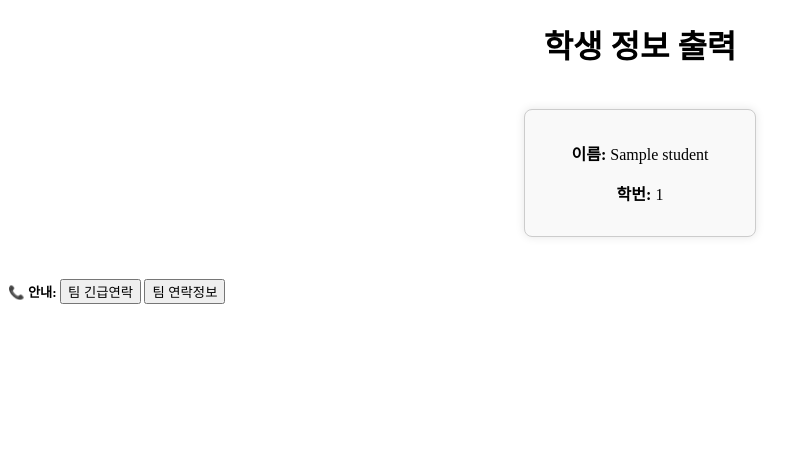
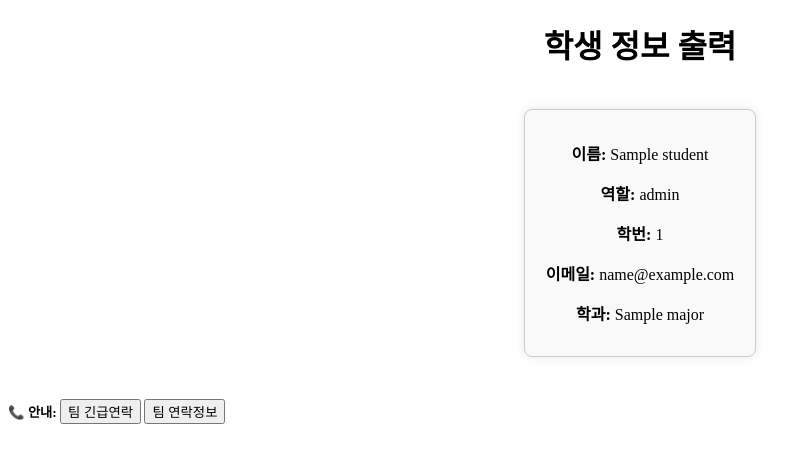
Before and after one commit to CSID-DGU/2024-2-OSSPrac-OPEN-07, a Flask app: template Subject3_1/templates/app_result.html in a window 1280 px wide. Shown: the top 463 px of the page, without its empty margins (0-810 px from the left). Run offline with Flask 3, Linux system fonts and the light colour scheme; the template is opened without the code that fills it: most values are stand-ins (such as "Sample title", 1, 10 or a date in 2020).

Commit message:
skeleton

```diff
--- a/Subject3_1/team.py
+++ b/Subject3_1/team.py
@@ -18,10 +18,13 @@ def input():
 def result():
     # 각 학생의 이름과 학번 데이터를 리스트로 받음
     names = request.form.getlist('name[]')
+    role = request.form.getlist('role[]')
     student_numbers = request.form.getlist('StudentNumber[]')
+    student_email = request.form.getlist('email[]')
+    major = request.form.getlist('major[]')
 
     # 데이터를 템플릿으로 전달하여 출력 페이지 생성
-    return render_template('app_result.html', students=zip(names, student_numbers))
+    return render_template('app_result.html', students=zip(names,role, student_numbers,student_email,major))
 
 @app.route('/contact')
 def contact_info():
--- a/Subject3_1/templates/app_index.html
+++ b/Subject3_1/templates/app_index.html
@@ -42,7 +42,10 @@
     <div class="container">
         <div class="student-block">
             <p><strong>이름:</strong> </p>
+            <p><strong>역할:</strong> </p>
             <p><strong>학번:</strong> </p>
+            <p><strong>이메일:</strong> </p>
+            <p><strong>전공:</strong> </p>
         </div>
     </div>
     <h3> 팀 구성원 정보 입력 페이지 <button onclick="openInputPage()"> 이동 </button> </h3>
--- a/Subject3_1/templates/app_input.html
+++ b/Subject3_1/templates/app_input.html
@@ -23,7 +23,10 @@
         <div id="personContainer">
             <div class="person-block">
                 <p>이름: <input type="text" name="name[]" required></p>
+                <p>역할: <input type="text" name="role[]" required></p>
                 <p>학번: <input type="text" name="StudentNumber[]" required></p>
+                <p>이메일: <input type="text" name="email[]" required></p>
+                <p>학과: <input type="text" name="major[]" required></p>
             </div>
         </div>
         <button type="button" onclick="addPerson()">추가</button>
--- a/Subject3_1/templates/app_result.html
+++ b/Subject3_1/templates/app_result.html
@@ -36,10 +36,13 @@
 <body>
     <h1>학생 정보 출력</h1>
     <div class="container">
-        {% for name, student_number in students %}
+        {% for name, role, student_number, student_email, major in students %}
             <div class="student-block">
                 <p><strong>이름:</strong> {{ name }}</p>
+                <p><strong>역할:</strong> {{ role }}</p>
                 <p><strong>학번:</strong> {{ student_number }}</p>
+                <p><strong>이메일:</strong> {{ student_email }}</p>
+                <p><strong>학과:</strong> {{ major }}</p>
             </div>
         {% endfor %}
     </div>
```
Also changed, not shown: 1 other file.
